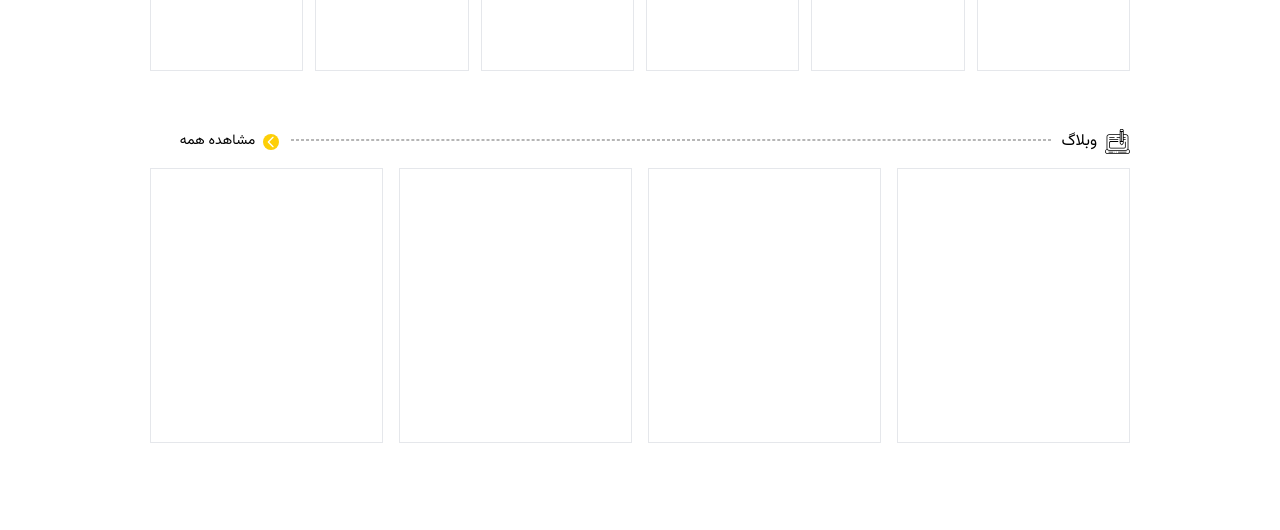
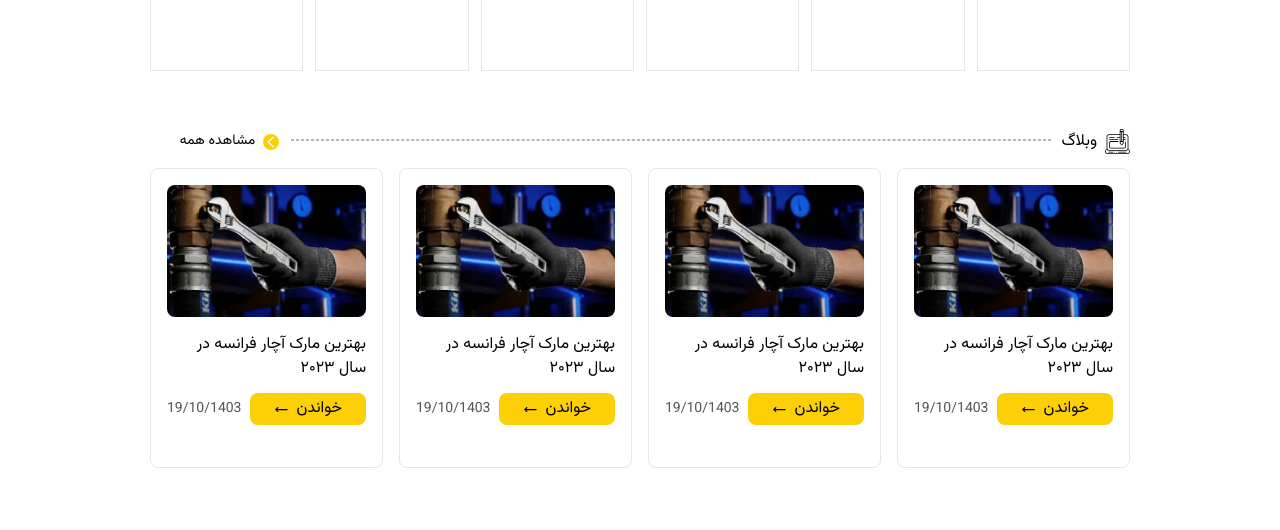
Before and after one commit to Sky-Netics/tools-shop, a Next.js app: page / in a window 1280 px wide. Shown: the part 2160-2690 px from the top of the page. Built offline with nearby package versions, Linux system fonts and the light colour scheme.

Commit message:
Complete Landing page

```diff
--- a/src/app/components/BlogPost/blogPost.tsx
+++ b/src/app/components/BlogPost/blogPost.tsx
@@ -1,7 +1,26 @@
+import Image from "next/image"
+import blogIamge from '../../../../public/assets/blog-image.webp'
+import LeftArrow from '../../../../public/left-arrow.svg'
+
 const BlogPost = () => {
     return(
-        <div className="w-[300px] h-[275px] border">
+        <div className="w-[300px] h-[300px] border py-4 px-4 rounded-lg">
 
+            <div className="w-full flex justify-center">
+            <Image src={blogIamge} alt="blog image" width={265} height={163} className="rounded-lg"/>
+            </div>
+
+            <div className="mt-4">
+                <h1>بهترین مارک آچار فرانسه در سال ۲۰۲۳</h1>
+            </div>
+
+            <div className="flex items-center justify-between py-3">
+                <button className="bg-customYellow px-6 py-1 rounded-lg flex items-center gap-2 transition hover:bg-[#ffde39]">
+                    خواندن
+                    <Image src={LeftArrow} alt="Left arrow" width={15} height={15}/>
+                </button>
+                <h1 className="text-customGray text-[14px]">19/10/1403</h1>
+            </div>
         </div>
     )
 }
--- a/src/app/components/BlogPostsContainer/BlogPostsContainer.tsx
+++ b/src/app/components/BlogPostsContainer/BlogPostsContainer.tsx
@@ -6,7 +6,7 @@ import BlogPost from "../BlogPost/blogPost"
 const BlogPostsContainer = () => {
     return(
         <div className="py-8">
-            <div className="mx-[150px] mb-10">
+            <div className="mx-[150px] mb-2">
 
             <div className="flex">
                 <div className="flex items-center">
```
Also changed, not shown: public/assets/blog-image.webp (added), public/left-arrow.svg (added).
